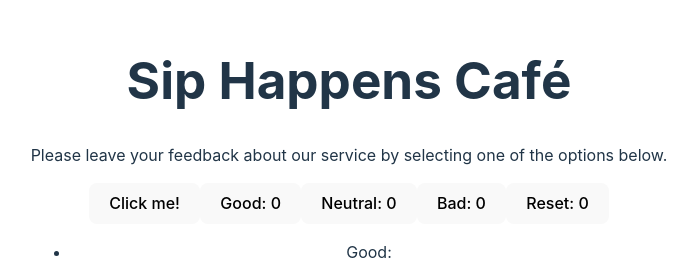
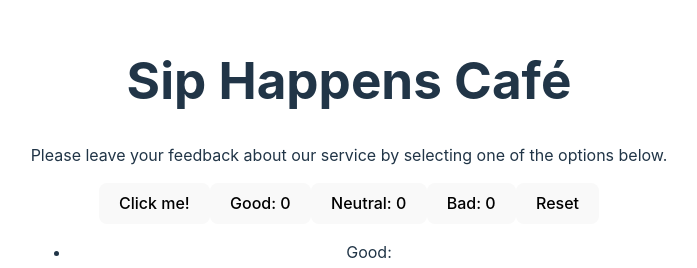
Before and after one commit to JuliaLuk/goit-react-hw-02, a React (Vite) app: page / in a window 1280 px wide. Shown: the part 203-471 px from the top of the page, without its empty margins (291-988 px from the left). Built offline with nearby package versions, Linux system fonts and the light colour scheme.

Commit message:
Update Options.jsx

```diff
--- a/src/components/Options/Options.jsx
+++ b/src/components/Options/Options.jsx
@@ -4,7 +4,6 @@ export const OptionsBtn = () => {
   const [good, setGoods] = useState(0);
   const [neutral, setNeutrals] = useState(0);
   const [bad, setBads] = useState(0);
-  const [total, setTotal] = useState(0);
 
   const handleGoods = () => {
     setGoods(good + 1);
@@ -18,16 +17,12 @@ export const OptionsBtn = () => {
     setBads(bad + 1);
   };
 
-  const handleTotal = () => {
-    setTotal(good - bad);
-  };
-
   return (
     <>
       <button onClick={handleGoods}>Good: {good}</button>
       <button onClick={handleNeutrals}>Neutral: {neutral}</button>
       <button onClick={handleBads}>Bad: {bad}</button>
-      <button onClick={handleTotal}>Reset: {total}</button>
+      <button onClick={() => setGoods(0)}>Reset</button>
     </>
   );
 };
```
